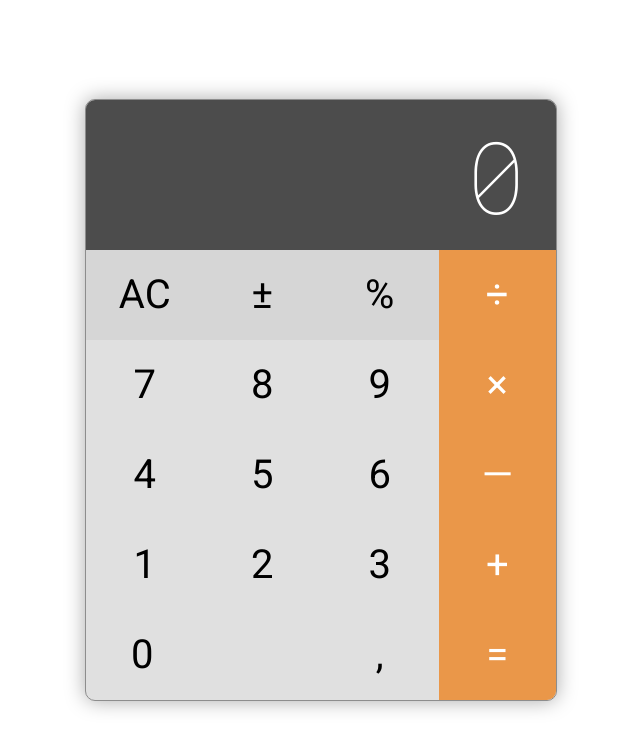
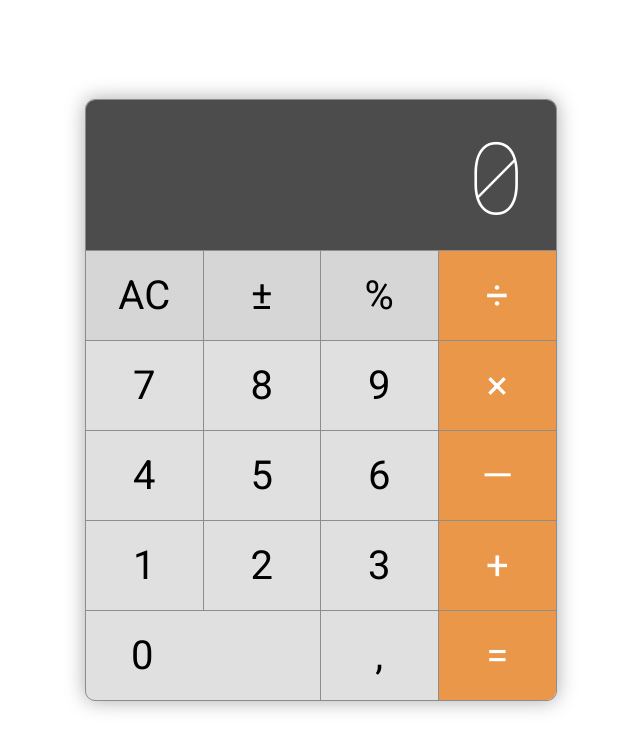
Before and after one commit to boldyrev-d/calculator, a React (Create React App) app: page / in a window 1280 px wide. Shown: the top 750 px of the page, without its empty margins (319-959 px from the left). Built offline with nearby package versions, Linux system fonts and the light colour scheme.

Commit message:
feat: add border to buttons

```diff
--- a/src/Buttons.jsx
+++ b/src/Buttons.jsx
@@ -12,8 +12,15 @@ const ButtonStyled = styled.div`
   background-color: ${props => (props.bgColor ? props.bgColor : 'transparent')};
   color: ${props => (props.color ? props.color : 'inherit')};
   min-height: 90px;
+  user-select: none;
   cursor: pointer;
-  // border: 1px solid #888;
+  border-top: 1px solid #8d8d8d;
+  border-right: 1px solid #8d8d8d;
+
+  &:nth-child(4n),
+  &:last-child {
+    border-right: none;
+  }
 `;
 
 export const Button = ({ value, handleClick, isWide, bgColor, color }) => (
```
